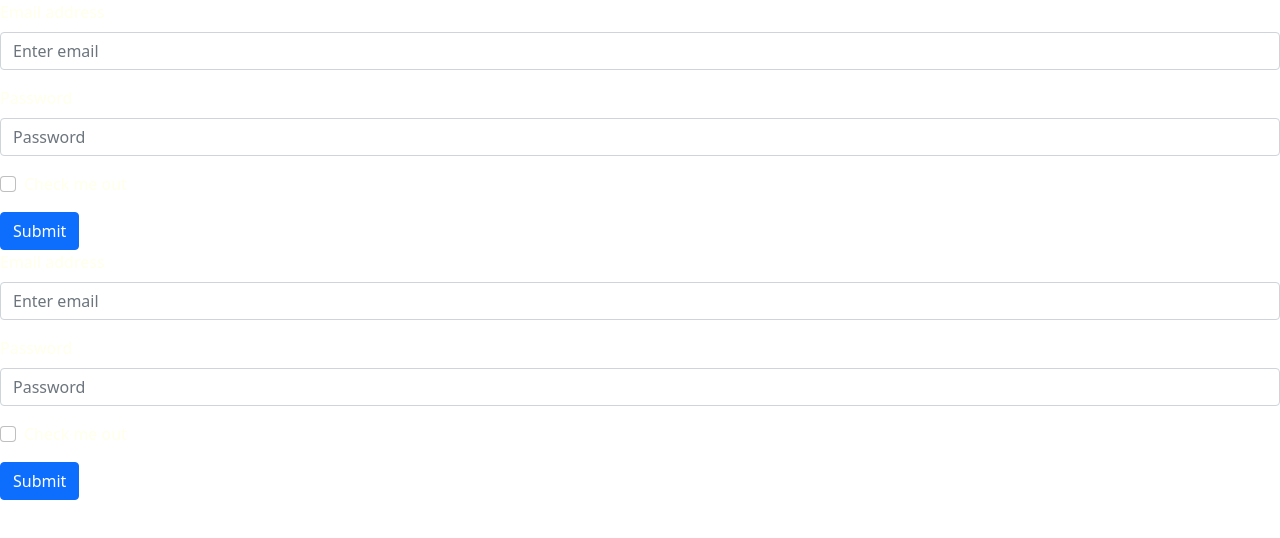
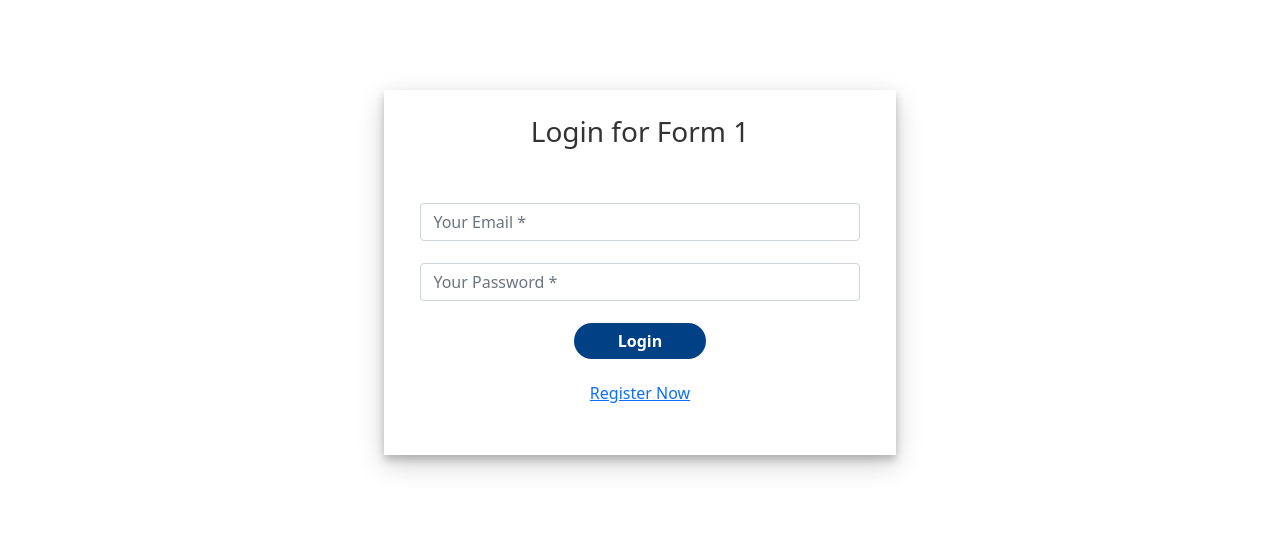
Before and after one commit to Arquisoft/dede_es6a, a React (Create React App) app in the folder webapp/: page / in a window 1280 px wide. Shown: the top 538 px of the page. Built offline with nearby package versions, Linux system fonts and the light colour scheme; no server answers.

Commit message:
Ventana Login

```diff
--- a/webapp/package.json
+++ b/webapp/package.json
@@ -21,8 +21,9 @@
     "bootstrap": "^5.1.3",
     "express": "^4.17.2",
     "react": "^17.0.2",
-    "react-bootstrap": "^2.2.0",
+    "react-bootstrap": "^2.2.1",
     "react-dom": "^17.0.2",
+    "react-router-dom": "^6.2.2",
     "typescript": "^4.5.4",
     "web-vitals": "^2.1.2"
   },
--- a/webapp/src/App.tsx
+++ b/webapp/src/App.tsx
@@ -30,7 +30,7 @@ export default function App(){
     <main>
       <div className="App">
         <Login />
-        <FormRegister />
+
       </div>
     </main>
   );
--- a/webapp/src/components/Register/Register.tsx
+++ b/webapp/src/components/Register/Register.tsx
@@ -1,6 +1,5 @@
 import React from "react";
 import RegistrerForm from "./FormRegister";
-import { Container } from "@material-ui/core";
 //import { toast } from "react-toastify";
 
 export default function Register() {
--- /dev/null
+++ b/webapp/src/components/loginApp/FormLogin.css
@@ -0,0 +1,48 @@
+.login-container{
+    margin-top: 7%;
+    text-align: center;
+    display: flex;
+    justify-content: center;
+}
+
+.row{
+    width: 40%;
+    height: auto;
+    display: inline-block;
+}
+
+.login-form-1{
+    padding: 5%;
+    box-shadow: 0 5px 8px 0 rgba(0, 0, 0, 0.2), 0 9px 26px 0 rgba(0, 0, 0, 0.19);
+}
+.login-form-1 h3{
+    text-align: center;
+    color: #333;
+}
+.login-container form{
+    padding: 5%;
+}
+.btnSubmit
+{
+    width: 30%;
+    border-radius: 2rem;
+    padding: 1.4%;
+    border: none;
+    cursor: pointer;
+    align-content: center;
+}
+.btnSubmit:hover
+{
+    background-color: #3421db !important;
+
+}
+
+.login-form-1 .btnSubmit{
+    font-weight: 600;
+    color: #fff;
+    background-color: #004186;
+}
+
+.form-group{
+    margin-top: 5%;
+}
--- a/webapp/src/components/loginApp/FormLogin.tsx
+++ b/webapp/src/components/loginApp/FormLogin.tsx
@@ -1,38 +1,33 @@
 import React, { useState } from "react";
 import { AuthButton, Link, LoggedOut } from "@solid/react";
 import {  LoggedIn } from "@solid/react";
-import Form from 'react-bootstrap/Form'
-import Button from 'react-bootstrap/Button'
-//import RedirectHook from "./RedirectHook";
-
+import "./FormLogin.css"
+import 'bootstrap/dist/css/bootstrap.min.css';
 
 
 export default function LoginForm( Login: any, error: any ) {
-  const [details, setDetails] = useState({ email: "", password: "" });
-
-  const submitHandler = (e:any) => {
-    e.preventDefault();
-    Login(details);
-  };
 
   return (
-
-    <Form>
-    <Form.Group className="mb-3" controlId="formBasicEmail">
-      <Form.Label>Email address</Form.Label>
-      <Form.Control type="email" placeholder="Enter email" />
-    </Form.Group>
-
-    <Form.Group className="mb-3" controlId="formBasicPassword">
-      <Form.Label>Password</Form.Label>
-      <Form.Control type="password" placeholder="Password" />
-    </Form.Group>
-    <Form.Group className="mb-3" controlId="formBasicCheckbox">
-      <Form.Check type="checkbox" label="Check me out" />
-    </Form.Group>
-    <Button variant="primary" type="submit">
-      Submit
-    </Button>
-  </Form>
+      <div className="login-container">
+            <div className="row">
+                <div className="login-form-1">
+                    <h3>Login for Form 1</h3>
+                    <form>
+                        <div className="form-group">
+                            <input type="text" className="form-control" placeholder="Your Email *" value="" />
+                        </div>
+                        <div className="form-group">
+                            <input type="password" className="form-control" placeholder="Your Password *" value="" />
+                        </div>
+                        <div className="form-group">
+                            <input type="submit" className="btnSubmit" value="Login" />
+                        </div>
+                        <div className="form-group">
+                            <a href="#" className="ForgetPwd">Register Now</a>
+                        </div>
+                    </form>
+                </div>
+            </div>
+        </div>
   );
 }
```
Also changed, not shown: 1 other file (tests, documents, lock files or other folders).
